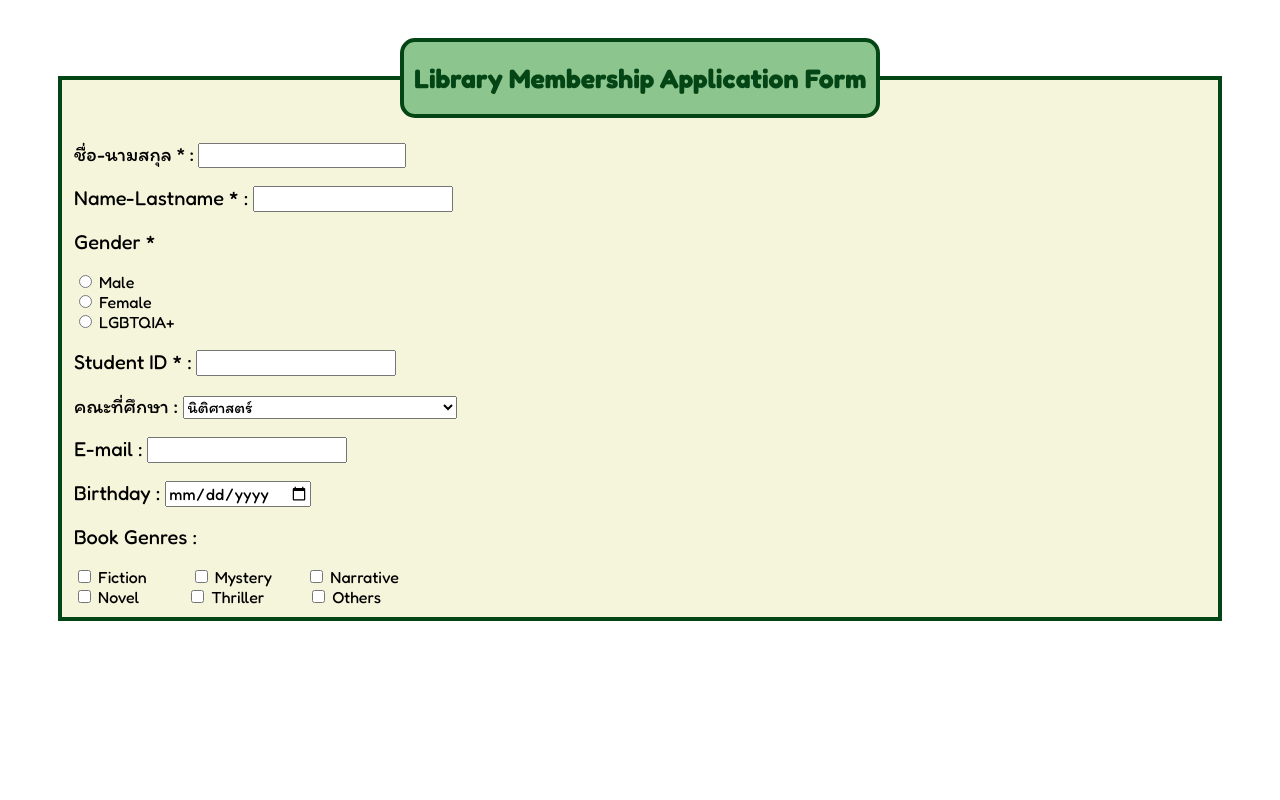
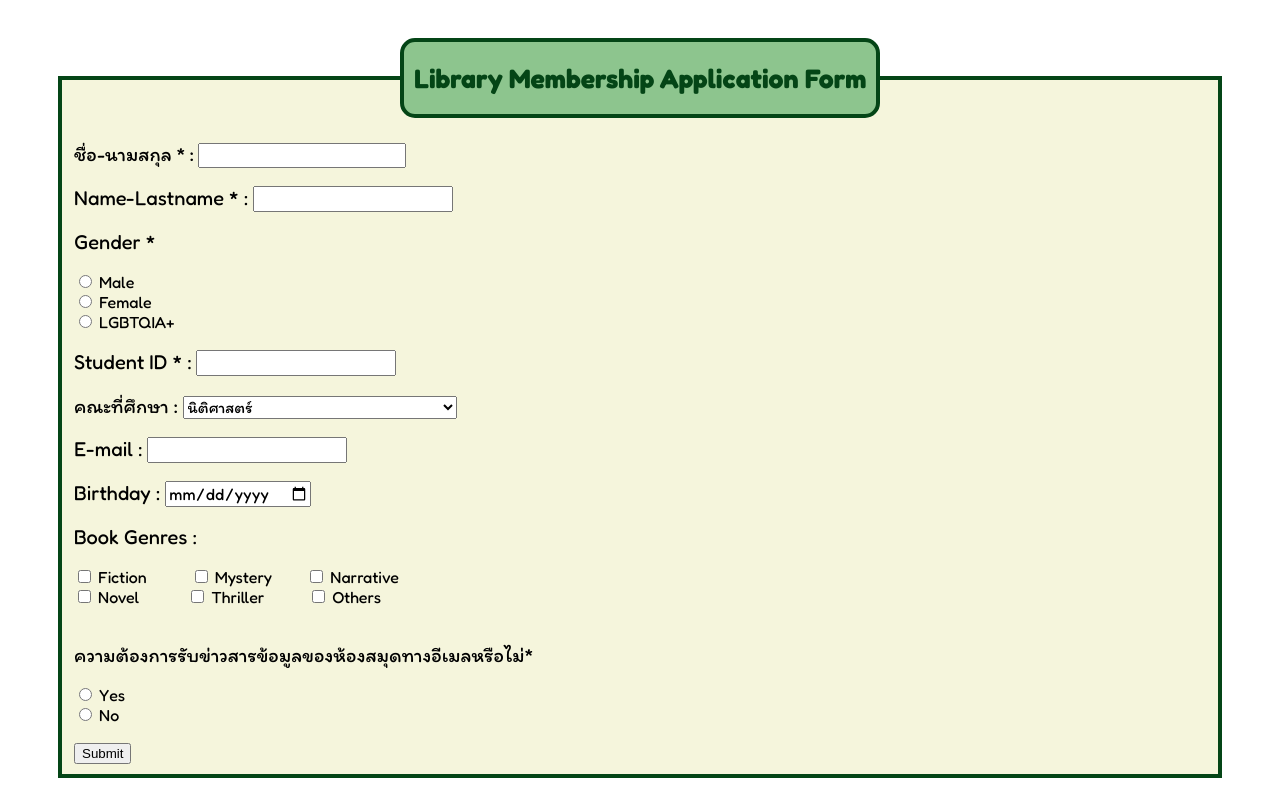
Before and after one commit to ShinyG1thub/6709681172_LibraryMembershipApplicationForm, a plain HTML site: page index.html in a window 1280 px wide. Drawn offline with Linux system fonts and the light colour scheme.

Commit message:
add Email news noticed and Submit button

```diff
--- a/index.html
+++ b/index.html
@@ -78,7 +78,18 @@
                 <label for="book5">Thriller<span class="tab"></span></label>
                 <input type="checkbox" id="book6" name="book6" value="Others">
                 <label for="book6">Others<span class="tab"></span></label>
-            </div>
+            </div><br><br>
+
+            <label for="data" class="Th1"> ความต้องการรับข่าวสารข้อมูลของห้องสมุดทางอีเมลหรือไม่*</label><br><br>
+
+            <input type="radio" id="yes" name="data" value="yes">
+            <label for="yes" class="En2">Yes</label><br>
+            <input type="radio" id="no" name="data" value="no">
+            <label for="no" class="En2">No</label><br><br>
+
+            <input type="submit" value="Submit" class="Submit">
+
+
 
 
 
```
